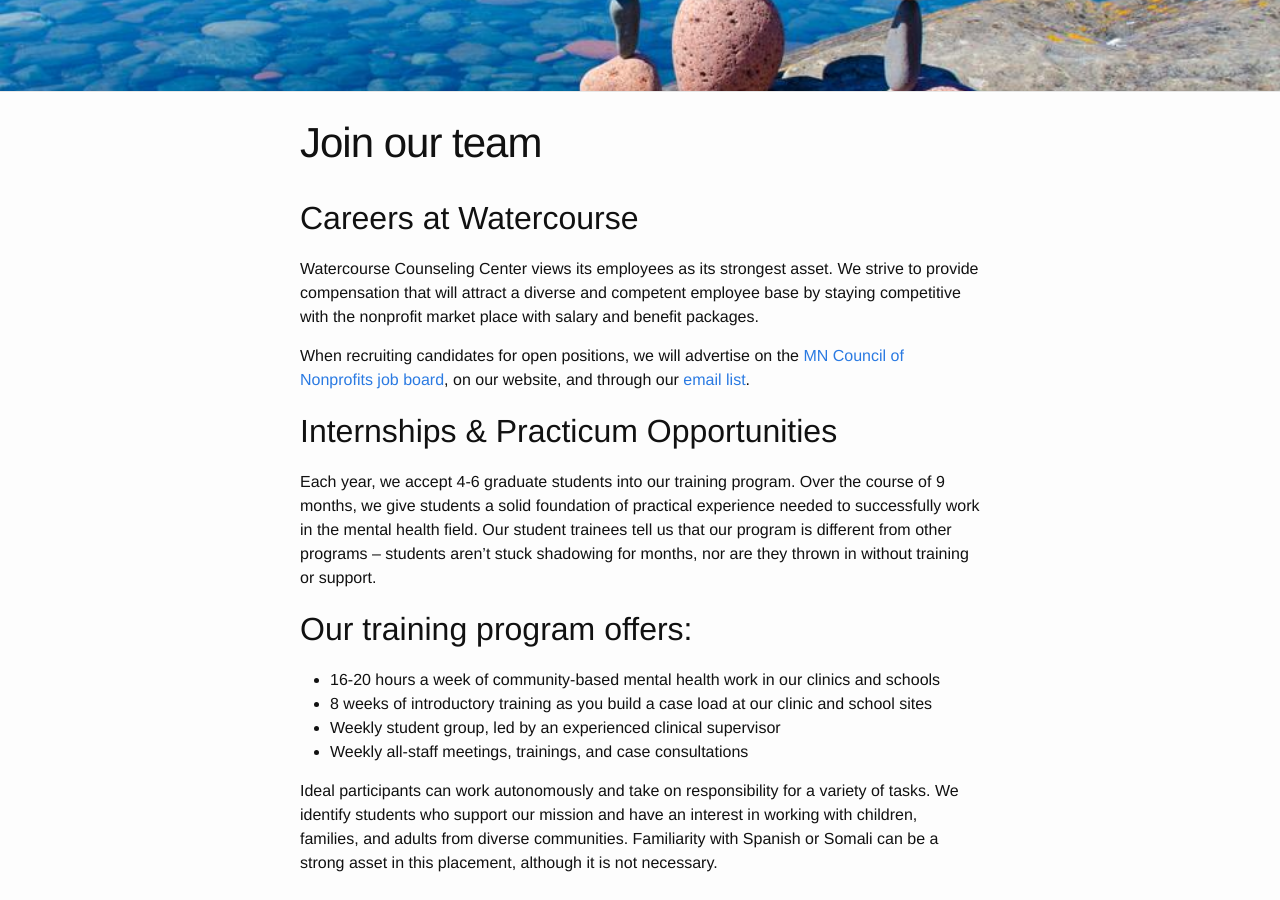
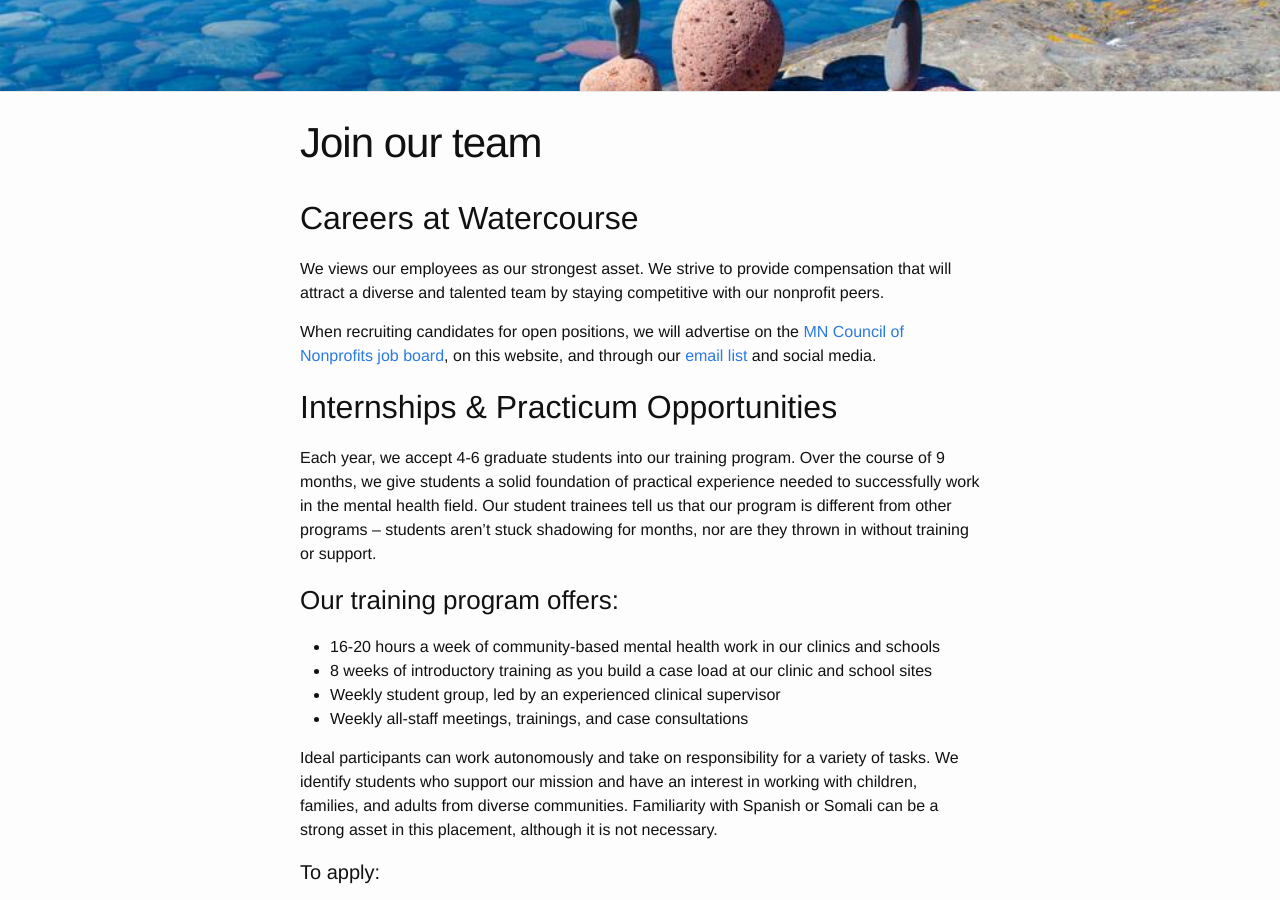
Before and after one commit to watercourse-cc/watercourse, a Jekyll site: the page built from join.md, in a window 1280 px wide and 900 px high, scrolled down 601 px. Built offline with Jekyll 4.4.1, drawn with Linux system fonts in a browser that asks for light colours.

Commit message:
Update join.md

```diff
--- a/join.md
+++ b/join.md
@@ -6,16 +6,16 @@
 
 ## Careers at Watercourse
 
-Watercourse Counseling Center views its employees as its strongest asset. We strive to provide compensation that will attract a diverse and competent employee base by staying competitive with the nonprofit market place with salary and benefit packages.
+We views our employees as our strongest asset. We strive to provide compensation that will attract a diverse and talented team by staying competitive with our nonprofit peers.
 
-When recruiting candidates for open positions, we will advertise on the [MN Council of Nonprofits job board](http://www.minnesotanonprofits.org/jobs){:target="_blank"}, on our website, and through our [email list](http://eepurl.com/bBBXSD){:target="_blank"}.
+When recruiting candidates for open positions, we will advertise on the [MN Council of Nonprofits job board](http://www.minnesotanonprofits.org/jobs){:target="_blank"}, on this website, and through our [email list](http://eepurl.com/bBBXSD){:target="_blank"} and social media.
 
 
 ## Internships & Practicum Opportunities
 
 Each year, we accept 4-6 graduate students into our training program. Over the course of 9 months, we give students a solid foundation of practical experience needed to successfully work in the mental health field. Our student trainees tell us that our program is different from other programs – students aren’t stuck shadowing for months, nor are they thrown in without training or support.
 
-## Our training program offers:
+### Our training program offers:
 
 * 16-20 hours a week of community-based mental health work in our clinics and schools
 * 8 weeks of introductory training as you build a case load at our clinic and school sites
@@ -24,7 +24,7 @@
 
 Ideal participants can work autonomously and take on responsibility for a variety of tasks. We identify students who support our mission and have an interest in working with children, families, and adults from diverse communities. Familiarity with Spanish or Somali can be a strong asset in this placement, although it is not necessary.
 
-## To apply:
+#### To apply:
 
 * Complete a brief screening questionnaire [here](https://docs.google.com/forms/d/1yJkyiR5gRViSIFBrLAjQML7ZZbKNSy6FYUjlW1ktrlw/viewform?entry.702884059&entry.502240415=Please+check+that+this+is+accurate!&entry.845608170&entry.228968896&entry.1270550901&entry.1948455789&entry.2112202635&entry.220341584&entry.779605033&entry.1404859272){:target="_blank"}
 * Send both resume and cover letter to jobs@watercoursecounseling.org
```
